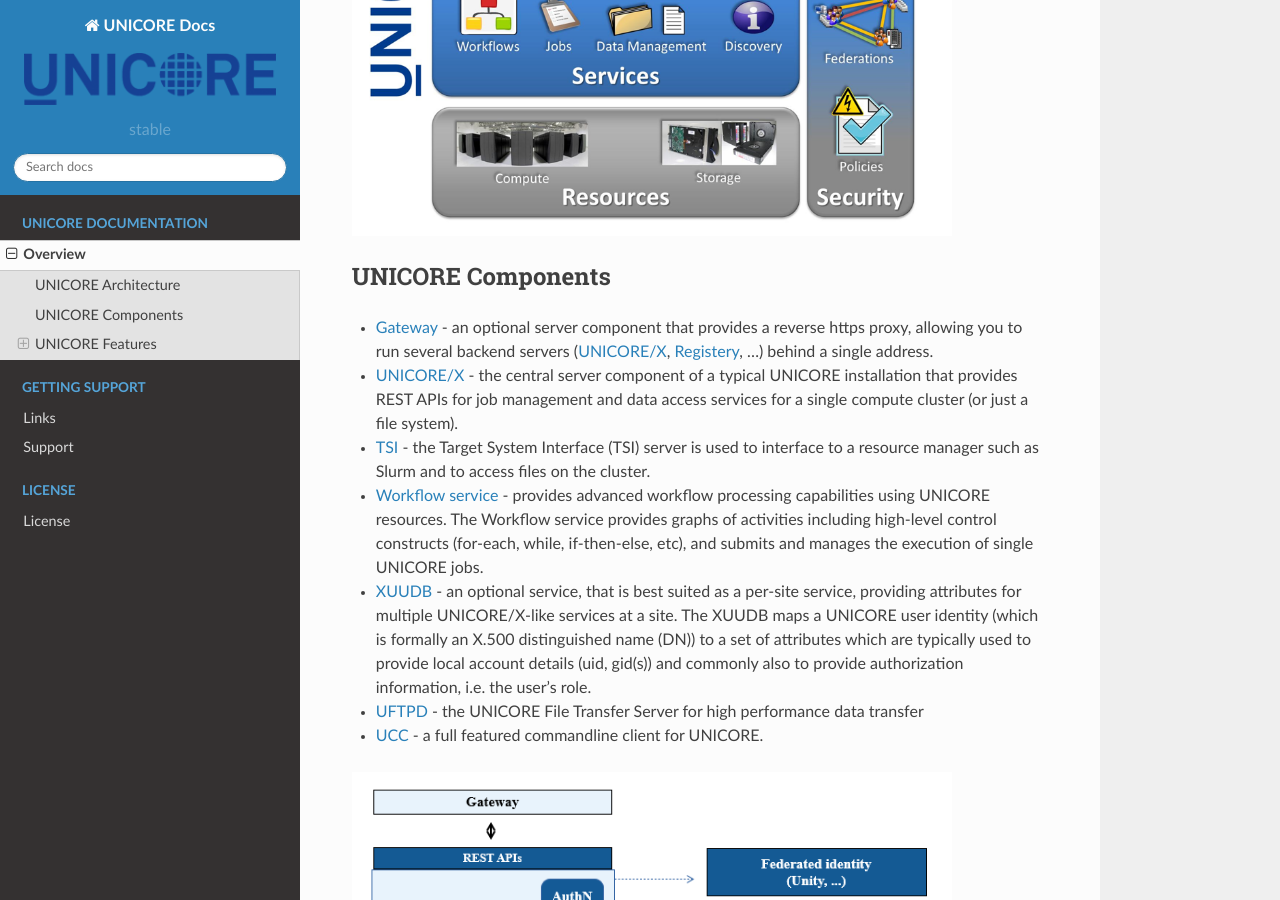
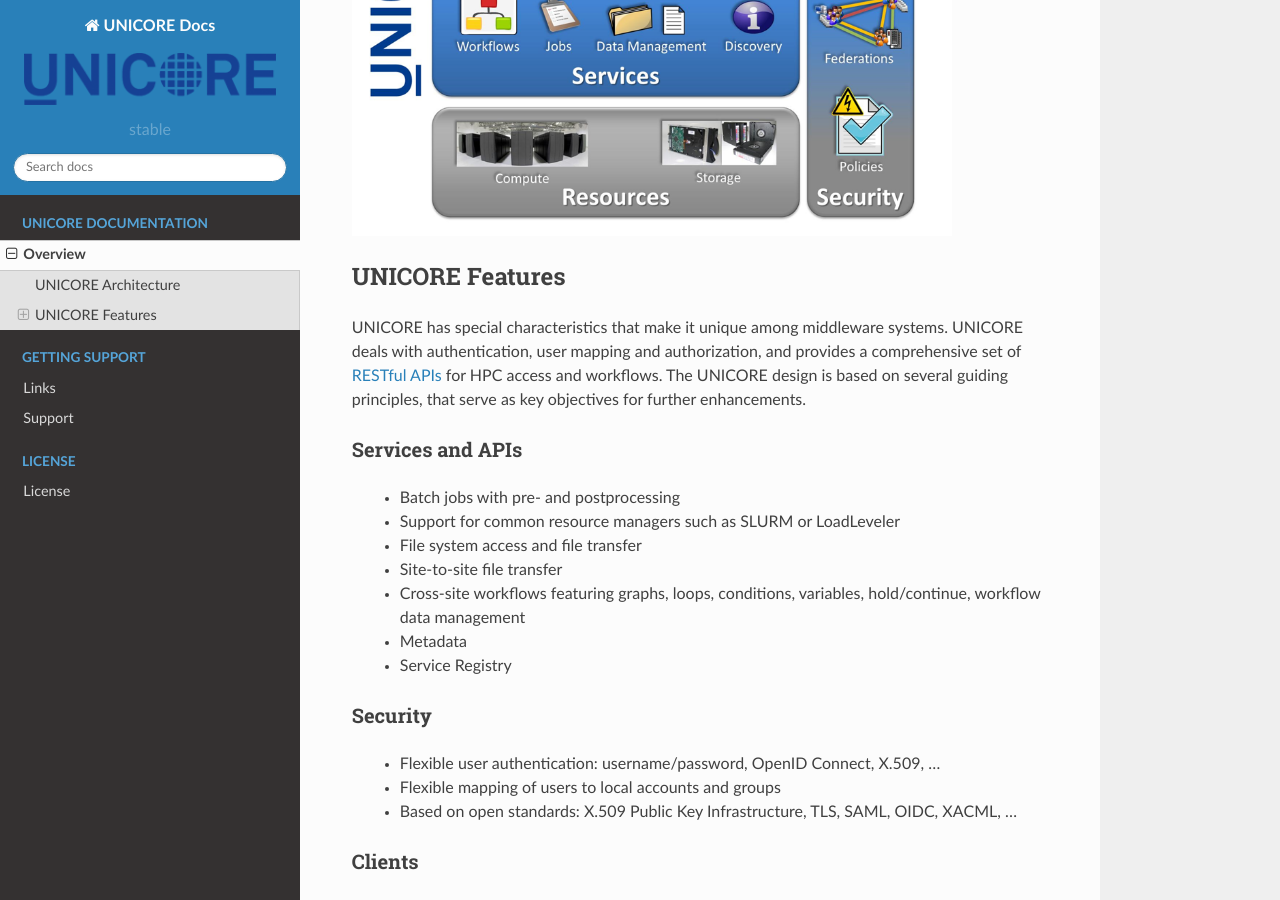
Before and after one commit to UNICORE-EU/unicore-docs, a Sphinx documentation site: the page built from source/overview.rst, in a window 1280 px wide and 900 px high, scrolled down 591 px. Built offline with Sphinx 7.4.7 and the Read the Docs theme 2.0.0, drawn with Linux system fonts in a browser that asks for light colours.

Commit message:
move components picture t admin-docs

```diff
--- a/source/overview.rst
+++ b/source/overview.rst
@@ -18,46 +18,6 @@
 .. image:: _static/unicore-arch.png
    :width: 600
    :alt: UNICORE Architecture
-
-
-
-UNICORE Components
-------------------
-
-* :ref:`gateway` - an optional server component that
-  provides a reverse https proxy, allowing you to run several backend
-  servers (:ref:`unicorex`, :ref:`Registery <registry>`, ...) behind a single address.
-
-* :ref:`unicorex` - the central server component of a typical UNICORE  installation
-  that provides REST APIs for job management and data access  services for a
-  single compute cluster (or just a file system).
-
-* :ref:`tsi` - the Target System Interface (TSI) server is used to
-  interface to a resource manager such as Slurm and to access files
-  on the cluster.
-
-* :ref:`workflow` - provides advanced workflow processing
-  capabilities using UNICORE resources.  The Workflow service provides
-  graphs of activities including high-level control constructs
-  (for-each, while, if-then-else, etc), and submits and manages the
-  execution of single UNICORE jobs.
-
-* :ref:`xuudb` - an optional service, that is best
-  suited as a per-site service, providing attributes for multiple
-  UNICORE/X-like services at a site. The XUUDB maps a UNICORE user identity
-  (which is formally an X.500 distinguished name (DN)) to a set of attributes
-  which are typically used to provide local account details (uid, gid(s)) and
-  commonly also to provide authorization information, i.e. the
-  user's role.
-
-* `UFTPD <https://uftp-docs.readthedocs.io/en/latest/uftpd/index.html#uftpd>`_ - the UNICORE File
-  Transfer Server for high performance data transfer
-
-* :ref:`ucc` - a full featured commandline client for UNICORE.
-
-.. image:: _static/unicore-components.png
-  :width: 600
-  :alt: UNICORE Components
 
 
 UNICORE Features
```
Also changed, not shown: 1 other file.
